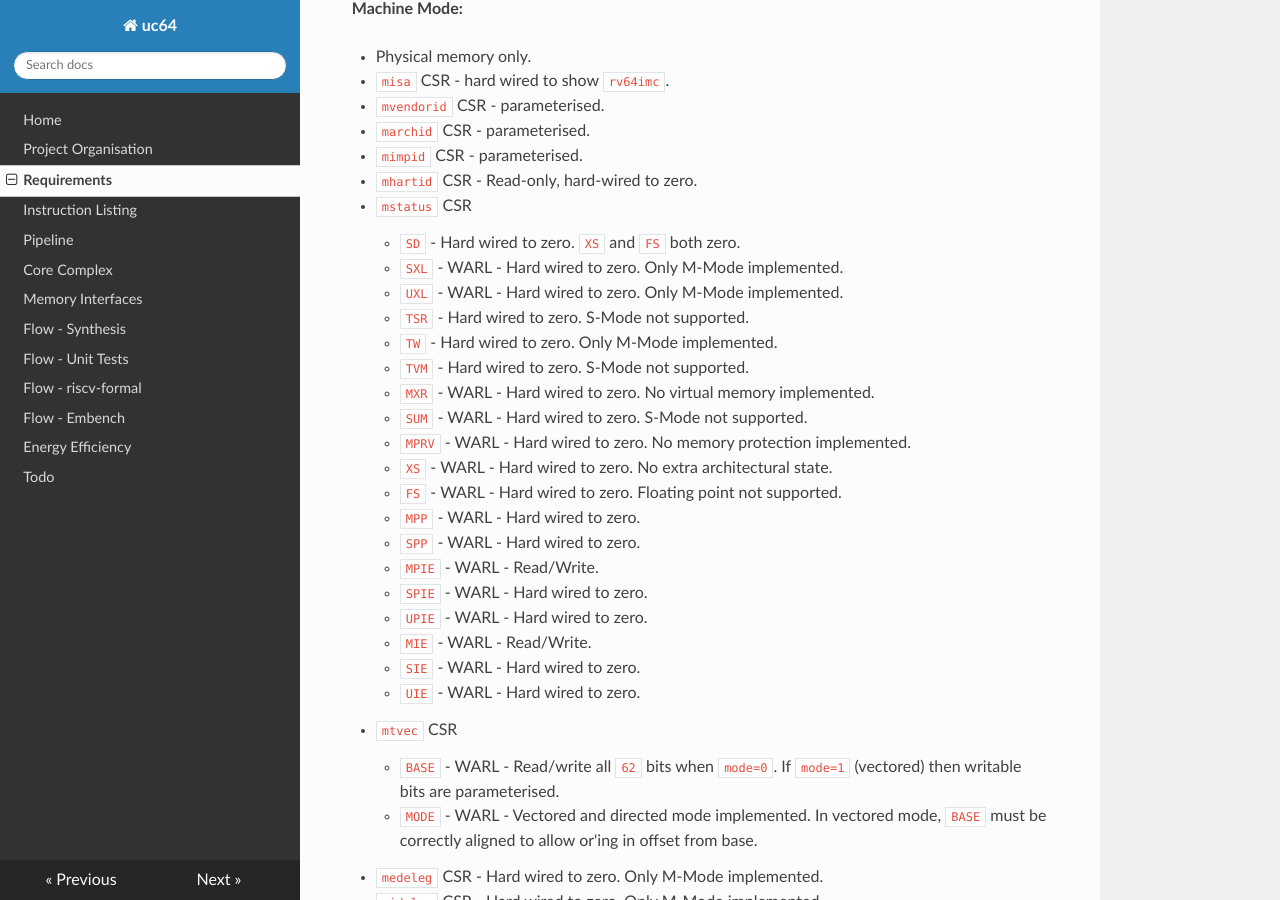
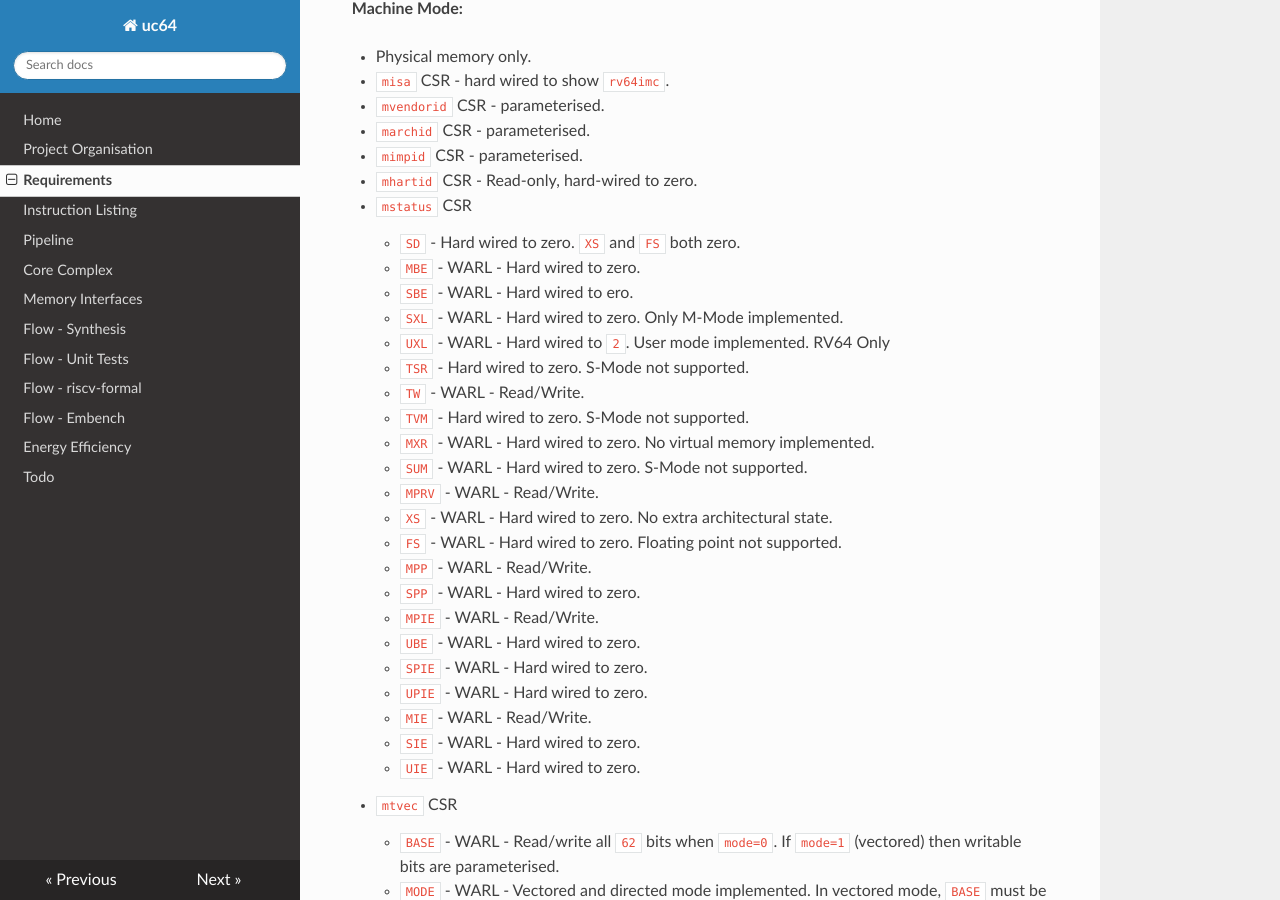
Before and after one commit to ben-marshall/croyde-riscv, an MkDocs documentation site: the page built from docs/functional-requirements.md, in a window 1280 px wide and 900 px high, scrolled down 534 px. Built offline with MkDocs 1.6.1, drawn with Linux system fonts in a browser that asks for light colours; nearby versions of some CDN libraries.

```diff
--- a/docs/functional-requirements.md
+++ b/docs/functional-requirements.md
@@ -31,19 +31,22 @@
 - `mhartid`     CSR - Read-only, hard-wired to zero.
 - `mstatus`     CSR
     - `SD`   -        Hard wired to zero. `XS` and `FS` both zero.
+    - `MBE`  - WARL - Hard wired to zero.
+    - `SBE`  - WARL - Hard wired to  ero.
     - `SXL`  - WARL - Hard wired to zero. Only M-Mode implemented.
-    - `UXL`  - WARL - Hard wired to zero. Only M-Mode implemented.
+    - `UXL`  - WARL - Hard wired to `2`. User mode implemented. RV64 Only
     - `TSR`  -        Hard wired to zero. S-Mode not supported.
-    - `TW`   -        Hard wired to zero. Only M-Mode implemented.
+    - `TW`   - WARL - Read/Write.
     - `TVM`  -        Hard wired to zero. S-Mode not supported.
     - `MXR`  - WARL - Hard wired to zero. No virtual memory implemented.
     - `SUM`  - WARL - Hard wired to zero. S-Mode not supported.
-    - `MPRV` - WARL - Hard wired to zero. No memory protection implemented.
+    - `MPRV` - WARL - Read/Write.
     - `XS`   - WARL - Hard wired to zero. No extra architectural state.
     - `FS`   - WARL - Hard wired to zero. Floating point not supported.
-    - `MPP`  - WARL - Hard wired to zero.
+    - `MPP`  - WARL - Read/Write.
     - `SPP`  - WARL - Hard wired to zero.
     - `MPIE` - WARL - Read/Write.
+    - `UBE`  - WARL - Hard wired to zero.
     - `SPIE` - WARL - Hard wired to zero.
     - `UPIE` - WARL - Hard wired to zero.
     - `MIE`  - WARL - Read/Write.
```
Also changed, not shown: docs/todo.md (+12 -0 lines), docs/user-mode.md (added, +51 -0 lines).
